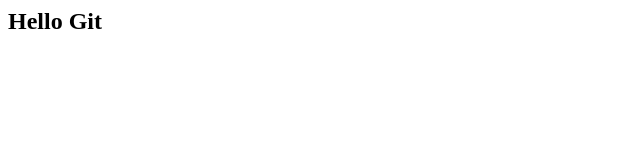
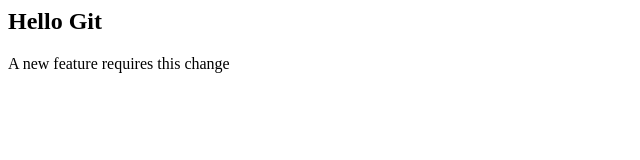
Before and after one commit to lagneshthakur/atgenx-git, a plain HTML site: page index.html in a window 1280 px wide. Shown: the whole page, without its empty margins (0-640 px from the left). Drawn offline with Linux system fonts and the light colour scheme.

Commit message:
Updated index.html with feature paragraph

```diff
--- a/index.html
+++ b/index.html
@@ -1 +1,3 @@
 <h2>Hello Git</h2>
+
+<p>A new feature requires this change</p>
```
